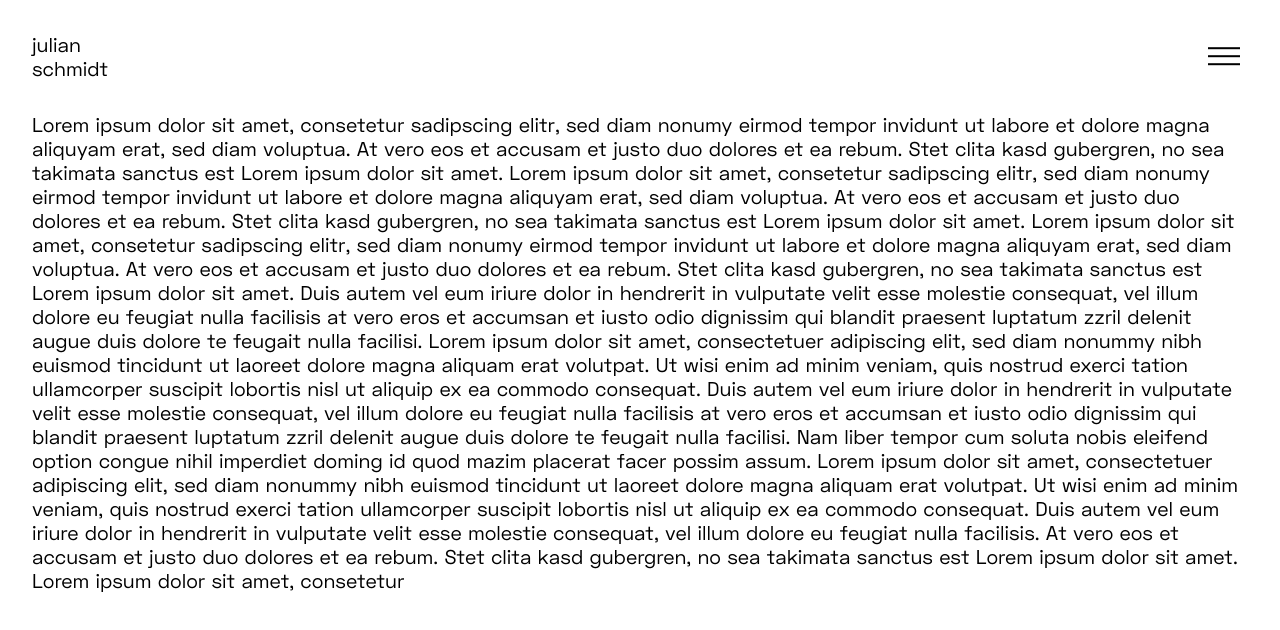
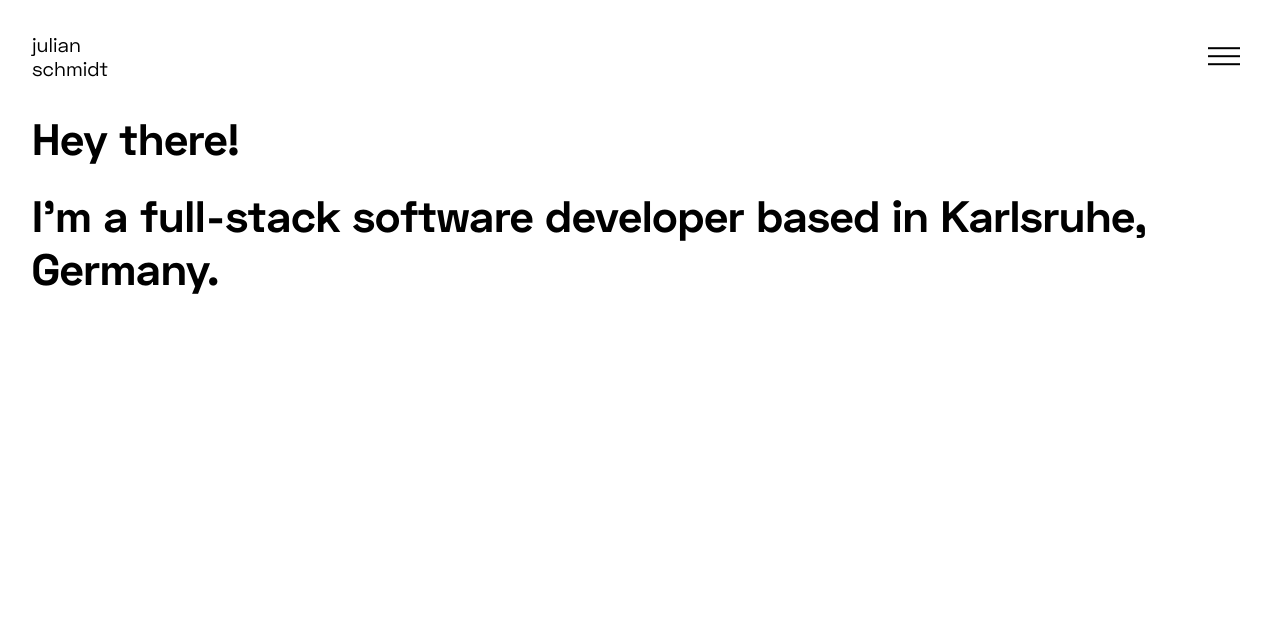
Before and after one commit to julisch94/julianschmidtcodes, an Angular app: page / in a window 1280 px wide. Shown: the top 630 px of the page. Built offline with nearby package versions, Linux system fonts and the light colour scheme.

Commit message:
show home text; add blend-in animation

```diff
--- a/src/app/home/home.component.html
+++ b/src/app/home/home.component.html
@@ -1,24 +1,6 @@
-<p>
-    Lorem ipsum dolor sit amet, consetetur sadipscing elitr, sed diam nonumy eirmod tempor invidunt ut labore et dolore
-    magna aliquyam erat, sed diam voluptua. At vero eos et accusam et justo duo dolores et ea rebum. Stet clita kasd
-    gubergren, no sea takimata sanctus est Lorem ipsum dolor sit amet. Lorem ipsum dolor sit amet, consetetur sadipscing
-    elitr, sed diam nonumy eirmod tempor invidunt ut labore et dolore magna aliquyam erat, sed diam voluptua. At vero
-    eos et accusam et justo duo dolores et ea rebum. Stet clita kasd gubergren, no sea takimata sanctus est Lorem ipsum
-    dolor sit amet. Lorem ipsum dolor sit amet, consetetur sadipscing elitr, sed diam nonumy eirmod tempor invidunt ut
-    labore et dolore magna aliquyam erat, sed diam voluptua. At vero eos et accusam et justo duo dolores et ea rebum.
-    Stet clita kasd gubergren, no sea takimata sanctus est Lorem ipsum dolor sit amet. Duis autem vel eum iriure dolor
-    in hendrerit in vulputate velit esse molestie consequat, vel illum dolore eu feugiat nulla facilisis at vero eros et
-    accumsan et iusto odio dignissim qui blandit praesent luptatum zzril delenit augue duis dolore te feugait nulla
-    facilisi. Lorem ipsum dolor sit amet, consectetuer adipiscing elit, sed diam nonummy nibh euismod tincidunt ut
-    laoreet dolore magna aliquam erat volutpat. Ut wisi enim ad minim veniam, quis nostrud exerci tation ullamcorper
-    suscipit lobortis nisl ut aliquip ex ea commodo consequat. Duis autem vel eum iriure dolor in hendrerit in vulputate
-    velit esse molestie consequat, vel illum dolore eu feugiat nulla facilisis at vero eros et accumsan et iusto odio
-    dignissim qui blandit praesent luptatum zzril delenit augue duis dolore te feugait nulla facilisi. Nam liber tempor
-    cum soluta nobis eleifend option congue nihil imperdiet doming id quod mazim placerat facer possim assum. Lorem
-    ipsum dolor sit amet, consectetuer adipiscing elit, sed diam nonummy nibh euismod tincidunt ut laoreet dolore magna
-    aliquam erat volutpat. Ut wisi enim ad minim veniam, quis nostrud exerci tation ullamcorper suscipit lobortis nisl
-    ut aliquip ex ea commodo consequat. Duis autem vel eum iriure dolor in hendrerit in vulputate velit esse molestie
-    consequat, vel illum dolore eu feugiat nulla facilisis. At vero eos et accusam et justo duo dolores et ea rebum.
-    Stet clita kasd gubergren, no sea takimata sanctus est Lorem ipsum dolor sit amet. Lorem ipsum dolor sit amet,
-    consetetur
-</p>
+<div class="container">
+    <span>Hey there!</span>
+    <p>
+        I'm a full-stack software developer based in Karlsruhe, Germany.
+    </p>
+</div>
--- a/src/app/home/home.component.scss
+++ b/src/app/home/home.component.scss
@@ -1,4 +1,37 @@
-p {
+.container {
     margin-left: 2rem;
     margin-right: 2rem;
+    font-size: 2.75rem;
+    font-family: 'Space Grotesk';
+    font-weight: bold;
 }
+
+span {
+    display: block;
+    animation: blend-in 1s;
+}
+
+p {
+    margin-top: 1.5rem;
+    animation: blend-in 1s 0.5s forwards, move-up 1s 0.5s;
+    opacity: 0;
+    position: relative;
+}
+
+@keyframes blend-in {
+    from {
+        opacity: 0;
+    }
+    to {
+        opacity: 1;
+    }
+}
+
+@keyframes move-up {
+    from {
+        top: 0.25rem;
+    }
+    to {
+        top: 0;
+    }
+}
```
